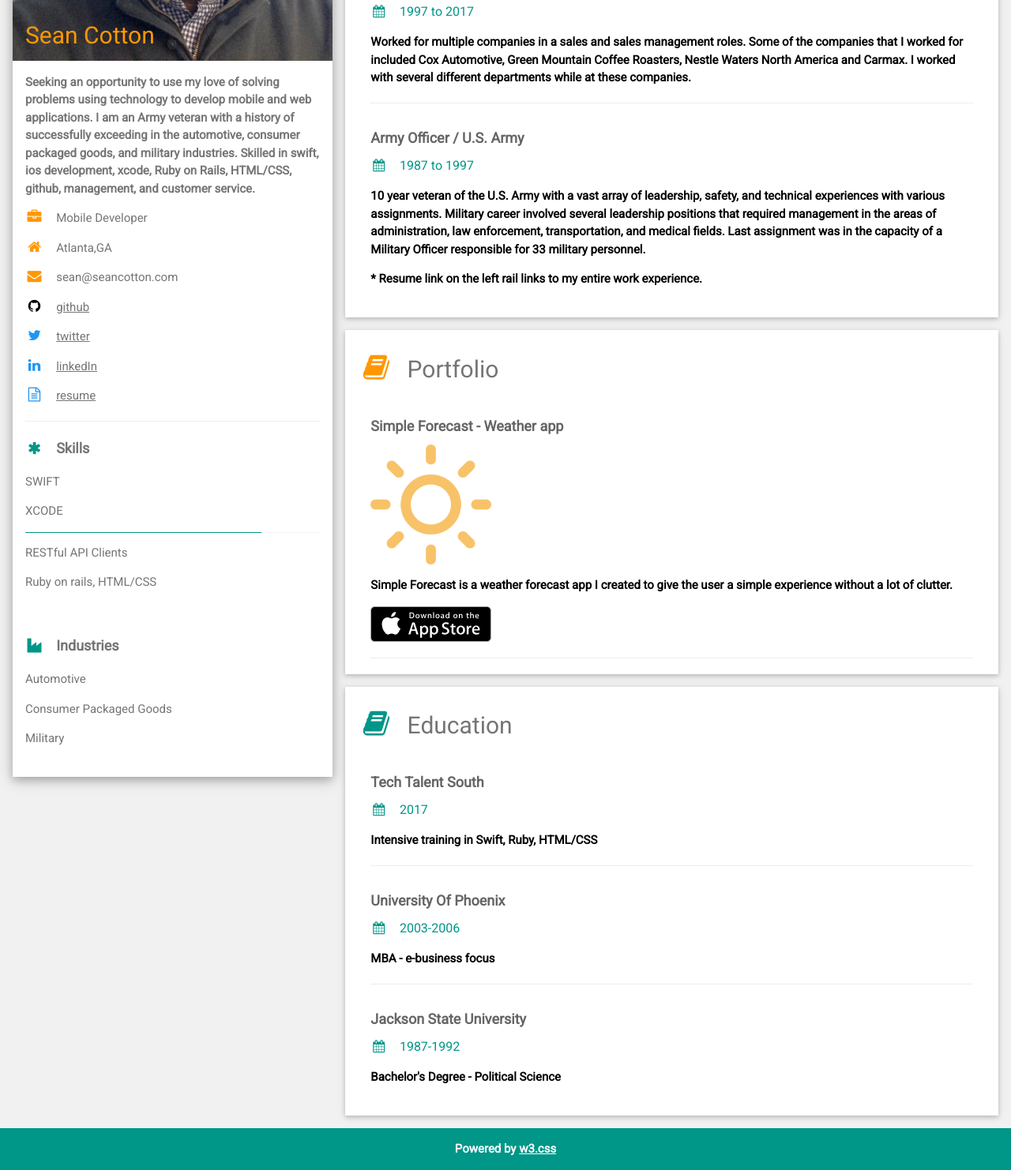
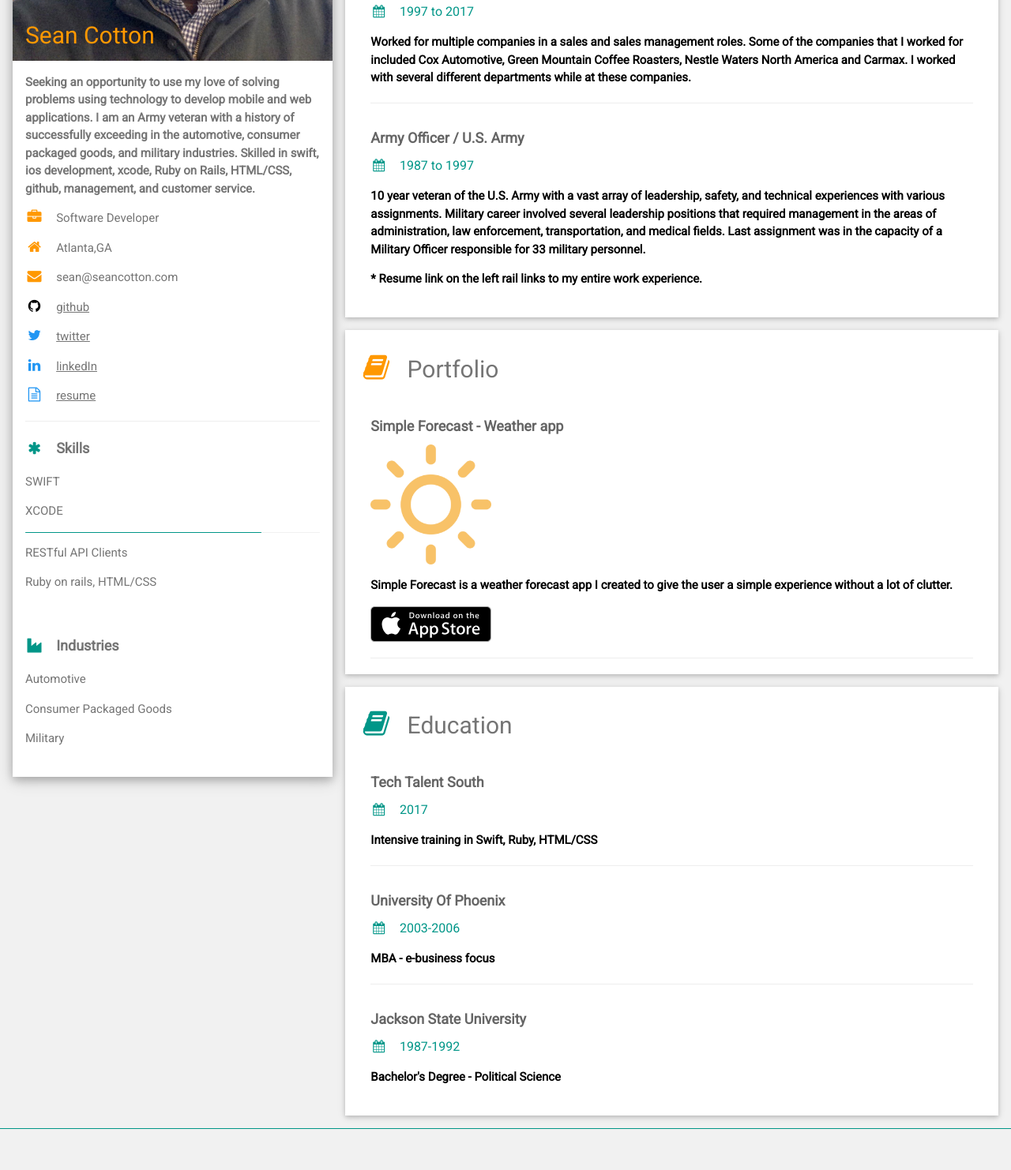
Before and after one commit to cottonsean/cottonsean.github.io, a plain HTML site: page index.html in a window 1280 px wide. Shown: the part 479-1961 px from the top of the page at 79% size. After the commit the page ends 1909 px from the top, so only its background shows below. Drawn offline with nearby package versions, Linux system fonts and the light colour scheme.

Commit message:
updated experience

```diff
--- a/index.html
+++ b/index.html
@@ -41,7 +41,7 @@ html,body,h1,h2,h3,h4,h5,h6 {font-family: "Roboto", sans-serif}
         <div class="w3-container">
           <p> <b> Seeking an opportunity to use my love of solving problems using technology to develop mobile and web applications.  I am an Army veteran with a  history of successfully exceeding in the automotive, consumer packaged goods, and military industries.  Skilled in swift, ios development, xcode, Ruby on Rails, HTML/CSS, github, management, and customer service.  </b> </p>
 
-          <p><i class="fa fa-briefcase fa-fw w3-margin-right w3-large w3-text-orange"></i>Mobile Developer</p>
+          <p><i class="fa fa-briefcase fa-fw w3-margin-right w3-large w3-text-orange"></i>Software Developer</p>
           <p><i class="fa fa-home fa-fw w3-margin-right w3-large w3-text-orange"></i>Atlanta,GA</p>
           <p><i class="fa fa-envelope fa-fw w3-margin-right w3-large w3-text-orange"></i>sean@seancotton.com</p>
           <p><i class="fa fa-github fa-fw w3-margin-right w3-large w3-text-black"></i><a href="https://github.com/cottonsean">github</a></p>
@@ -175,7 +175,7 @@ html,body,h1,h2,h3,h4,h5,h6 {font-family: "Roboto", sans-serif}
   <!-- <p>Find me on social media.</p>
   <i class="fa fa-twitter w3-hover-opacity"></i>
   <i class="fa fa-linkedin w3-hover-opacity"></i> -->
-  <p>Powered by <a href="https://www.w3schools.com/w3css/default.asp" target="_blank">w3.css</a></p>
+
 </footer>
 
 </body>
```
